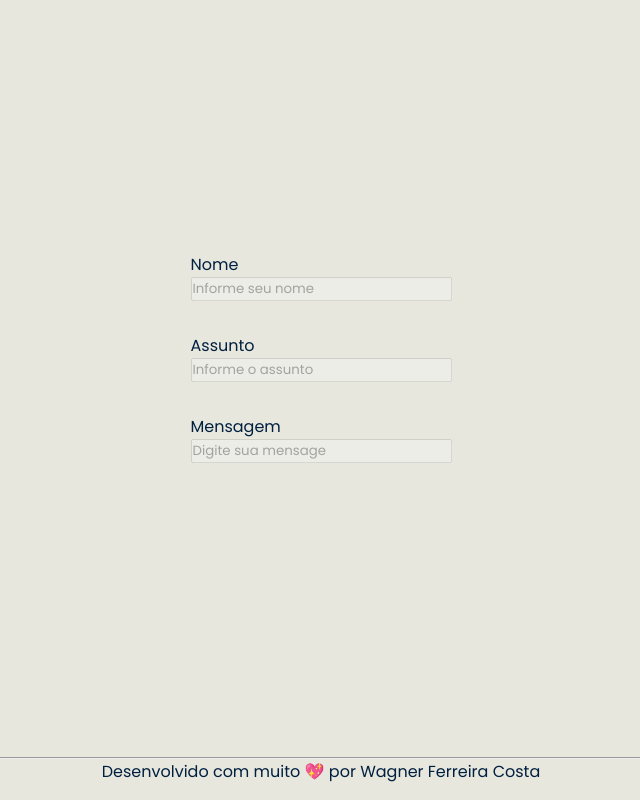
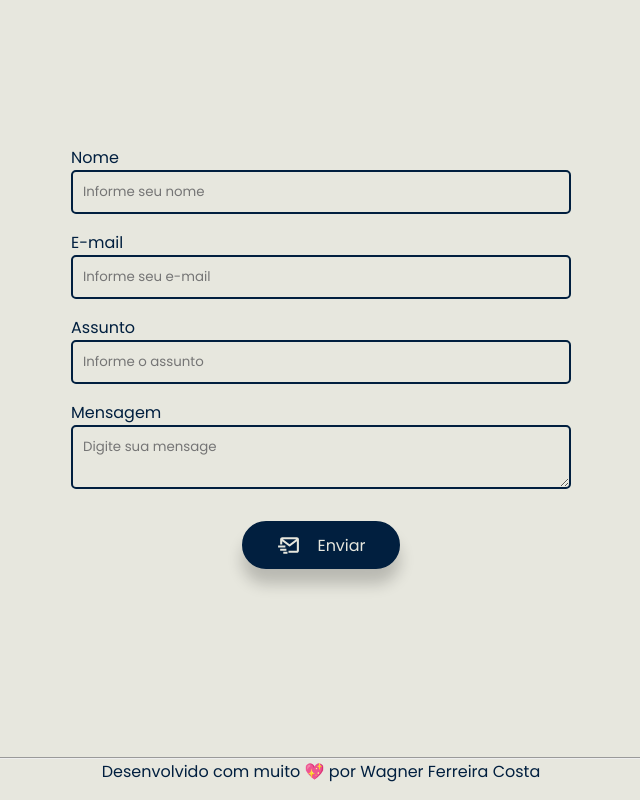
Before and after one commit to WagaoFC/devWagao, a React (Vite) app: page / in a window 1280 px wide. Shown: the part 3227-4027 px from the top of the page, without its empty margins (319-959 px from the left). Built offline with nearby package versions, Linux system fonts and the light colour scheme.

Commit message:
:sparkles: feat: ajustes gerais no formulario

```diff
--- a/src/components/Contact/index.tsx
+++ b/src/components/Contact/index.tsx
@@ -2,6 +2,7 @@ import { useForm } from 'react-hook-form'
 import { z } from 'zod'
 import { zodResolver } from '@hookform/resolvers/zod'
 import { Container } from "./styled";
+import { BiMailSend } from 'react-icons/bi';
 
 export function Contact() {
     const { register } = useForm()
@@ -15,7 +16,16 @@ export function Contact() {
               placeholder="Informe seu nome"
               autoComplete="off"
               {...register('name')}
-              disabled
+            />
+          </label>
+
+          <label>
+            E-mail
+            <input
+              type="text"
+              placeholder="Informe seu e-mail"
+              autoComplete="off"
+              {...register('email')}
             />
           </label>
 
@@ -26,20 +36,22 @@ export function Contact() {
               placeholder="Informe o assunto"
               autoComplete="off"
               {...register('subject')}
-              disabled
             />
           </label>
 
           <label>
             Mensagem
-            <input
-              type="text"
+            <textarea
               placeholder="Digite sua mensage"
               autoComplete="off"
               {...register('message')}
-              disabled
             />
           </label>
+
+          <button type='submit'>
+            <BiMailSend size="25" />
+            Enviar
+          </button>
         </Container>
     )
 }
--- a/src/components/Contact/styled.ts
+++ b/src/components/Contact/styled.ts
@@ -4,10 +4,70 @@ export const Container = styled.div`
     display: flex;
     flex-direction: column;
     align-items: center;
-    gap: 2rem;
+    gap: 1rem;
+    width: 500px;
 
     label {
         display: flex;
         flex-direction: column;
+        width: 100%;
+
+        input {
+            border-radius: 5px;
+            border: solid 2px ${props => props.theme.title === 'light' ? 'var(--background-dark)' : 'var(--background-light)'};
+            padding: 0.625rem;
+            background-color: ${props => props.theme.title === 'light' ? 'var(--background-light)' : 'var(--background-dark)'};
+            color: ${props => props.theme.title === 'light' ? 'var(--background-dark)' : 'var(--background-light)'};
+
+            ::placeholder {
+                ${props => props.theme.title === 'light' ? 'var(--background-dark)' : 'var(--background-light)'};
+            }
+
+            :focus {
+                outline: 0;
+            }
+        }
+
+        textarea {
+            max-width: 500px;
+            border-radius: 5px;
+            border: solid 2px ${props => props.theme.title === 'light' ? 'var(--background-dark)' : 'var(--background-light)'};
+            padding: 0.625rem;
+            background-color: ${props => props.theme.title === 'light' ? 'var(--background-light)' : 'var(--background-dark)'};
+            color: ${props => props.theme.title === 'light' ? 'var(--background-dark)' : 'var(--background-light)'};
+
+            ::placeholder {
+                ${props => props.theme.title === 'light' ? 'var(--background-dark)' : 'var(--background-light)'};
+            }
+
+            :focus {
+                outline: 0;
+            }
+        }
+    }
+
+    button {
+        display: flex;
+        align-items: center;
+        gap: 1rem;
+        font-size: 1rem;
+        padding: 0.6rem 2rem;
+        border-radius: 10rem;
+        border: solid 2px ${props => props.theme.title === 'light' ? 'var(--background-dark)' : 'var(--background-light)'};
+        background-color: ${props => props.theme.title === 'light' ? 'var(--background-dark)' : 'var(--background-light)'};
+        color: ${props => props.theme.title === 'light' ? 'var(--text-color-light)' : 'var(--text-color-dark)'};
+        box-shadow: 0 15px 15px rgba(0, 0, 0, 0.2);
+        transition: color 0.1s, background-color 0.3s;
+        margin-top: 1rem;
+
+        &:hover {
+            background-color: ${props => props.theme.title === 'light' ? 'var(--background-light)' : 'var(--background-dark)'};
+            color: ${props => props.theme.title === 'light' ? 'var(--background-dark)' : 'var(--background-light)'};
+            border: solid 2px ${props => props.theme.title === 'light' ? 'var(--background-dark)' : 'var(--background-light)'};
+        }
+
+        svg {
+            margin: 0;
+        }
     }
 `
```
